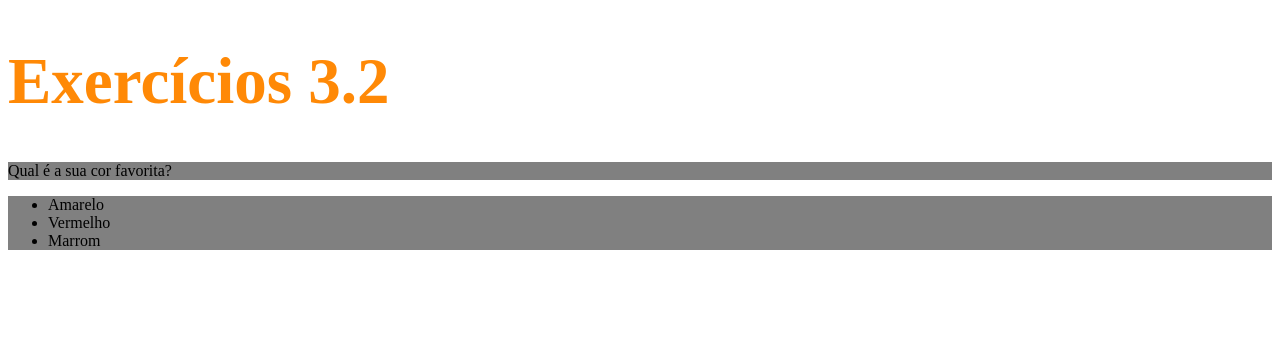
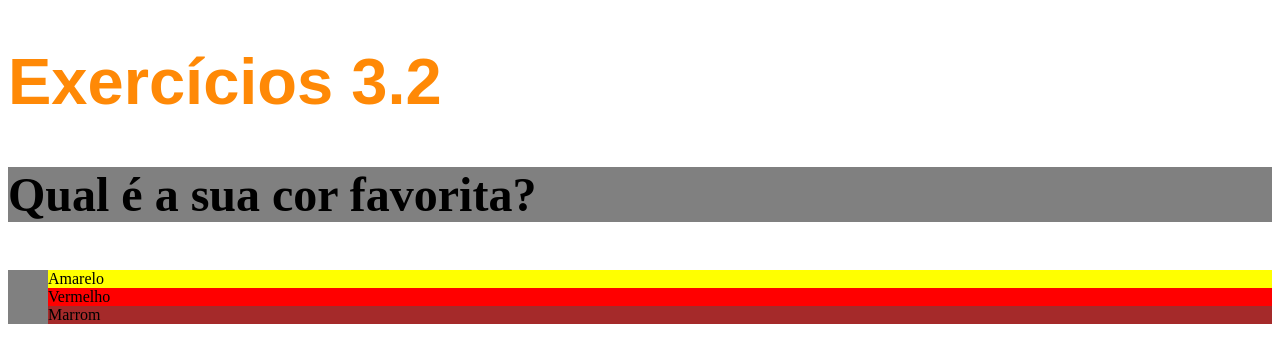
Before and after one commit to neogabe/trybe-exercicios, a plain HTML site: page Fundamentos/Introdução à HTML e CSS/Primeiros passos em CSS/cor-favorita.html in a window 1280 px wide. Drawn offline with Linux system fonts and the light colour scheme.

Commit message:
segundo exercicio

```diff
--- a/Fundamentos/Introdução à HTML e CSS/Primeiros passos em CSS/cor-favorita.html
+++ b/Fundamentos/Introdução à HTML e CSS/Primeiros passos em CSS/cor-favorita.html
@@ -1,18 +1,36 @@
 <!DOCTYPE html>
 <html lang="pt-br">
   <head>
-    <meta charset="UTF-8">
+    <meta charset="UTF-8" />
     <title>HTML</title>
     <style>
+      body {
+        font-size: 16px;
+      }
       h1 {
         font-size: 65px;
+        font-family: sans-serif;
         color: #ff8906;
+      }
+      p {
+        font-weight: 600;
+        font-size: 3em;
       }
       ul {
         background-color: #6246ea;
+        list-style: none;
       }
       .change-bg-color {
         background-color: grey;
+      }
+      .bg-yellow {
+        background-color: yellow;
+      }
+      .bg-red {
+        background-color: red;
+      }
+      .bg-brown {
+        background-color: brown;
       }
     </style>
   </head>
@@ -20,9 +38,9 @@
     <h1>Exercícios 3.2</h1>
     <p class="change-bg-color">Qual é a sua cor favorita?</p>
     <ul class="change-bg-color">
-      <li>Amarelo</li>
-      <li>Vermelho</li>
-      <li>Marrom</li>
+      <li class="bg-yellow">Amarelo</li>
+      <li class="bg-red">Vermelho</li>
+      <li class="bg-brown">Marrom</li>
     </ul>
   </body>
 </html>
```
